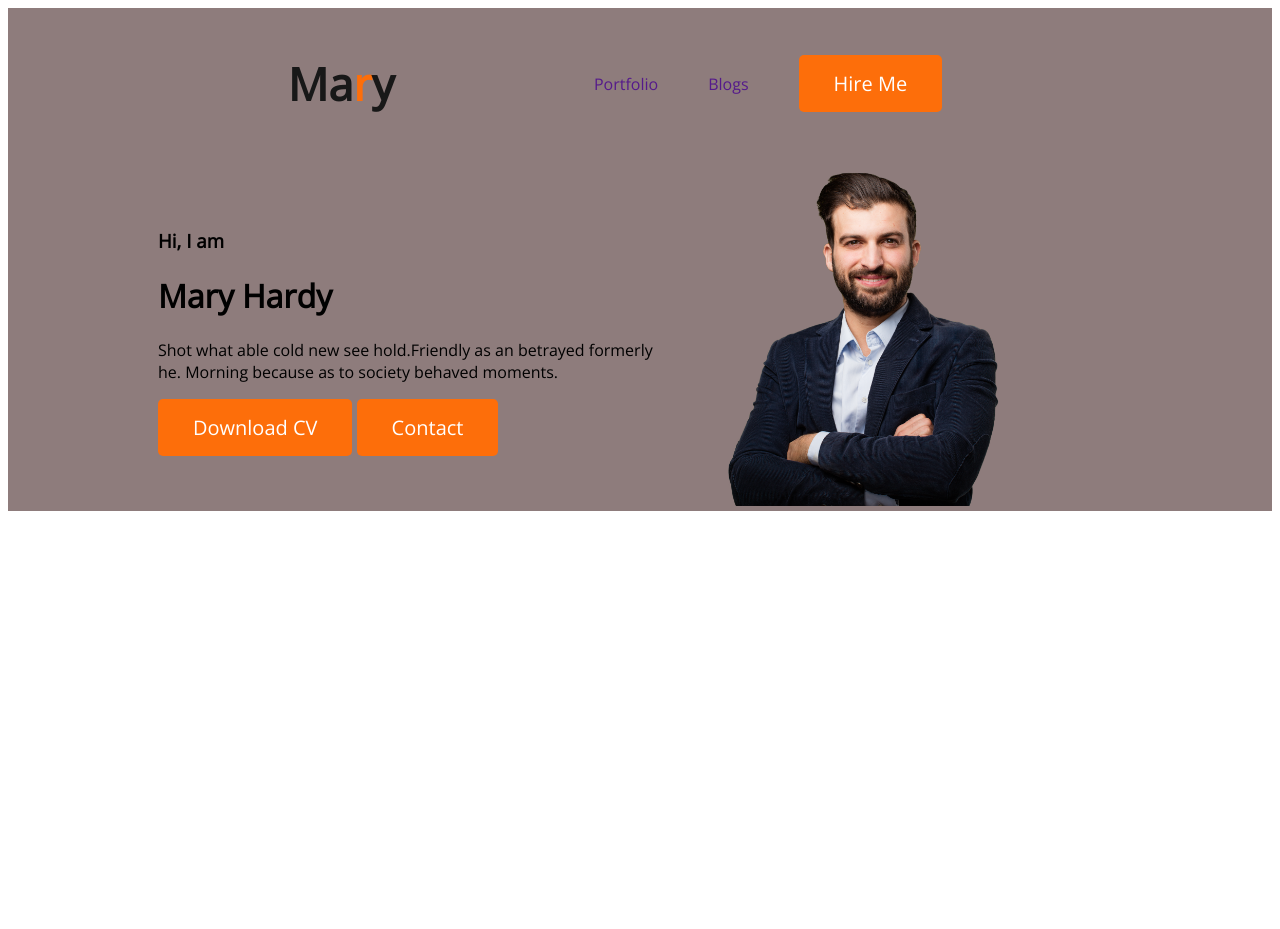
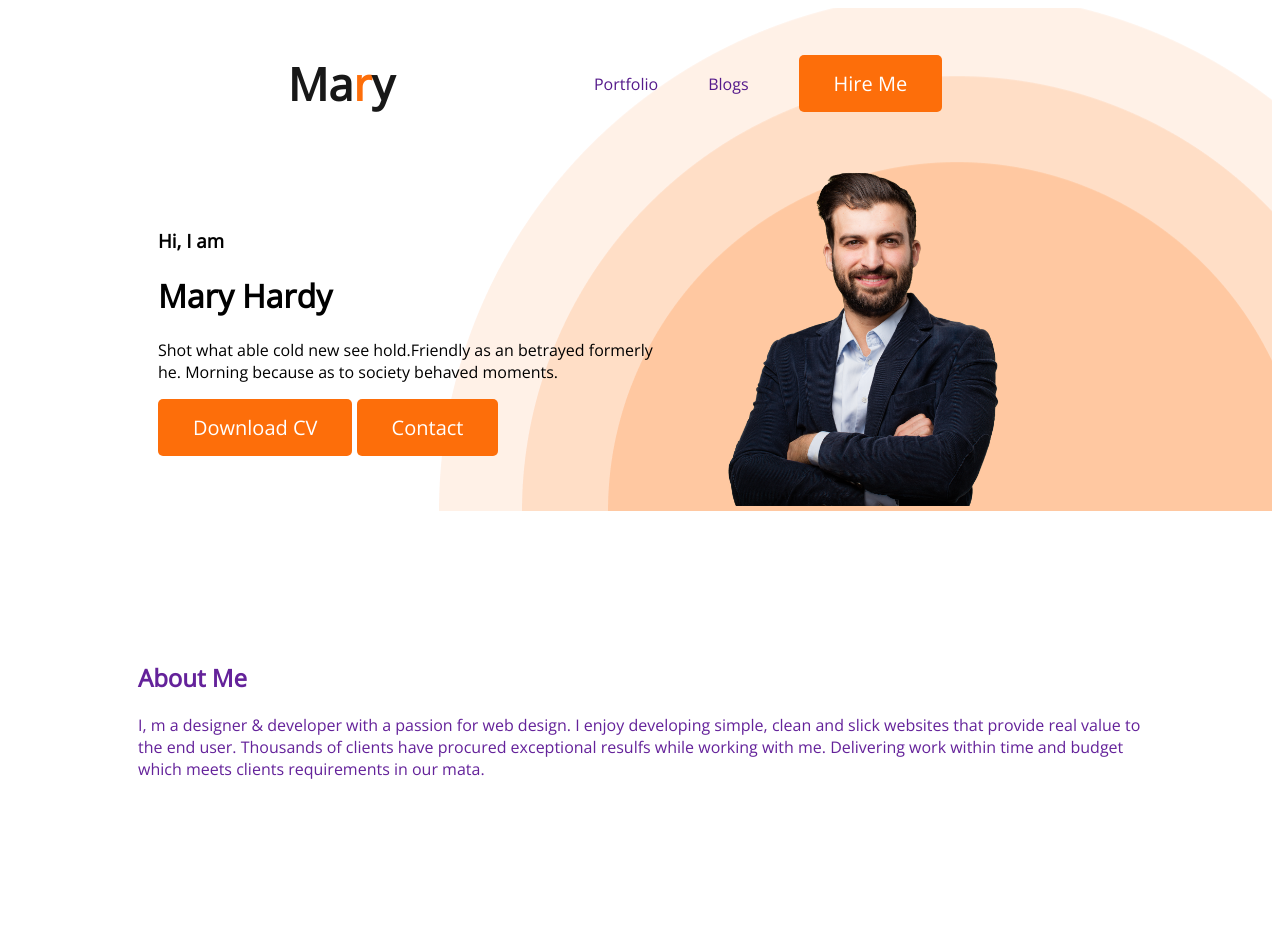
Before and after one commit to bnafak/developer-portfolio, a plain HTML site: page index.html in a window 1280 px wide. Before the commit the page ends 800 px from the top, so only its background shows below. Drawn offline with nearby package versions, Linux system fonts and the light colour scheme.

Commit message:
section added

```diff
--- a/index.html
+++ b/index.html
@@ -33,7 +33,20 @@
                 <img class="profile-pic" src="images/hardy.png" alt="" width="300px">
             </div>
         </div>
+    </header>
 
-    </header>
+    <main>
+        <section class="about">
+            <h1 class="section-title">About Me</h1>
+            <p class="section-description">
+                I, m a designer & developer with a passion for web design. I enjoy developing simple, clean and slick websites that provide real value to the end user. Thousands of clients have procured exceptional resulfs while working with me. Delivering work within time and budget which meets clients requirements in our mata.
+            </p>
+        </section>
+
+
+    </main>
+
+
+    <footer></footer>
 </body>
 </html>
--- a/styles/portfolio.css
+++ b/styles/portfolio.css
@@ -42,8 +42,16 @@ nav a {
 }
 /* header related style  */
 .header{
- background-color: rgb(142, 124, 124);
+ /* background-color: white; */
+ background-image: url("../images/header_bg.png");
+ background-position: bottom right;
+ background-repeat: no-repeat;
 }
+/* .header{
+    background-image: url("../images/developer.png");
+    background-position: top left;
+    background-repeat: no-repeat;
+   } */
 .banner{
     display: inline;
     align-items: center;
@@ -52,3 +60,18 @@ nav a {
 .baner-big{
     display: flex;
 }
+/* main section styles */
+
+
+
+
+
+
+
+/* About section slyles */
+.about{
+    padding: 130px;
+    border-radius:10px ;
+    color: rgb(100, 34, 154);
+
+}
```
Also changed, not shown: images/developer.png.
